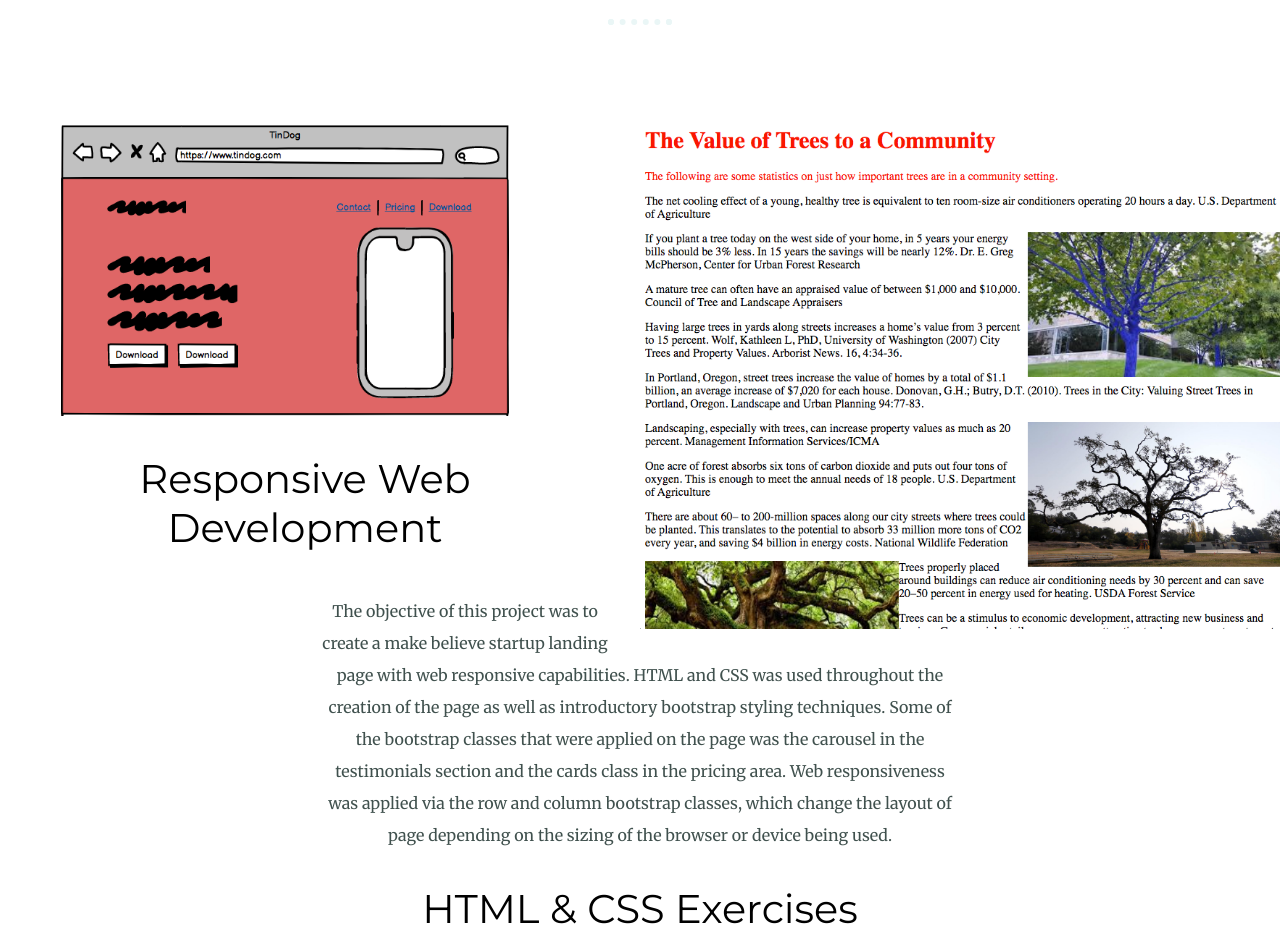
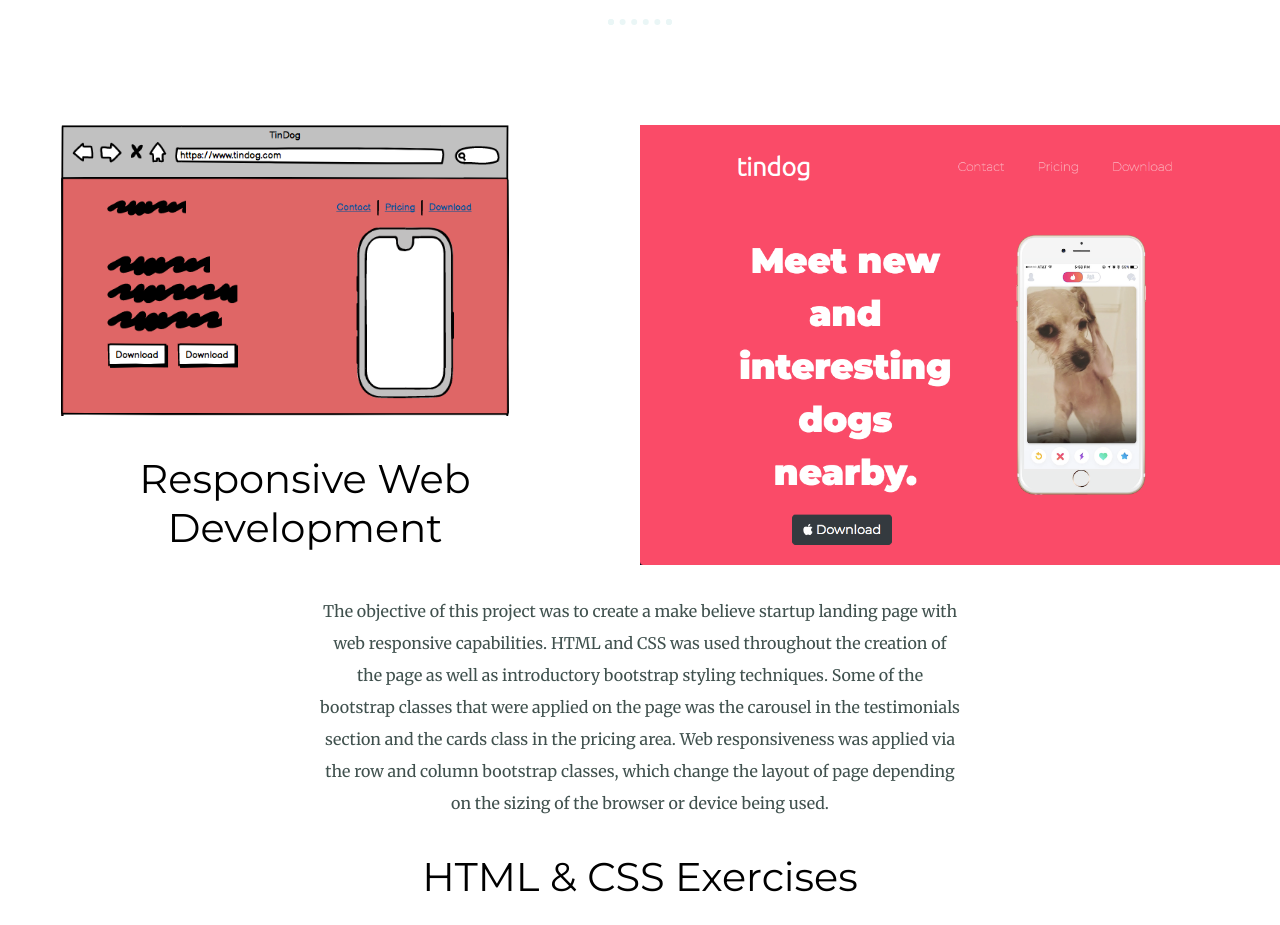
Before and after one commit to eduriv23/portfolio, a plain HTML site: page webdevelopment.html in a window 1280 px wide. Shown: the part 1660-2585 px from the top of the page. Drawn offline with Linux system fonts and the light colour scheme.

Commit message:
Update webdevelopment.html

```diff
--- a/webdevelopment.html
+++ b/webdevelopment.html
@@ -78,7 +78,7 @@
       <div class="middle-container">
         <div class="profile">
           <a href="https://balsamiq.cloud/s4y8s0r/pe4cruc/r2278?f=N4IgUiBcCMA0IDkoAZ4GEXwDKZAIVwFlcAtXAaSgG0BdAXyA" target="_blank"><img class="resize" src="images/tinDogWireframe.jpg" alt=""></a>
-          <a href="https://eduriv23.github.io/float/" target="_blank"><img class="comp-image" style="height: 50%; width: 50%;" src="images/floatTrees.jpg" alt=""></a>
+          <a href="https://eduriv23.github.io/float/" target="_blank"><img class="comp-image" style="height: 50%; width: 50%;" src="images/tinDogWeb.jpg" alt=""></a>
           <h2>Responsive Web Development</h2>
 
             <p class="projectInfo">The objective of this project was
```
